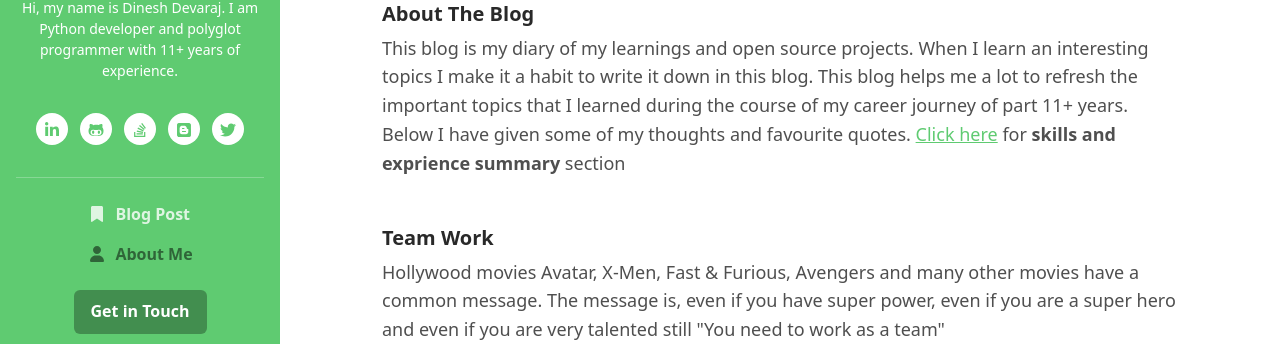
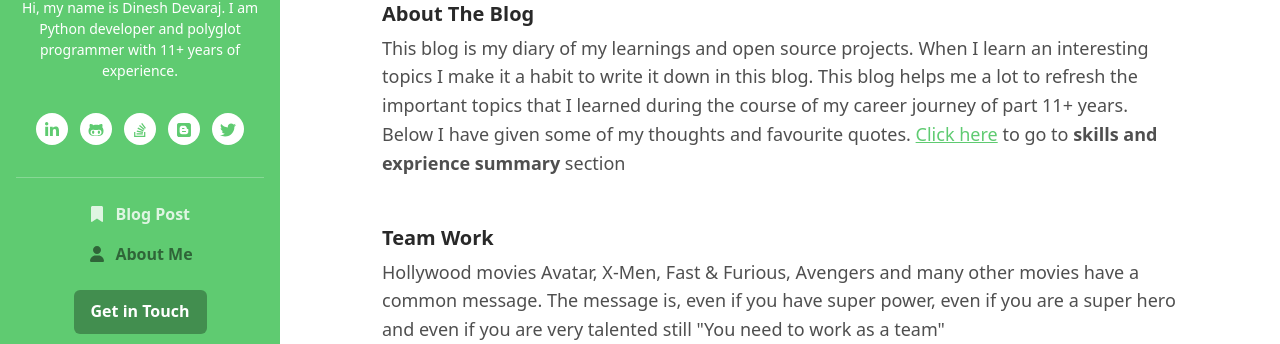
Before and after one commit to DineshDevaraj/ddblog, a Flask app: page /about.html in a window 1280 px wide. Shown: the part 264-608 px from the top of the page. Run offline with Flask 2, Linux system fonts and the light colour scheme; some libraries are stand-ins or nearby versions.

Commit message:
grammatical correction

```diff
--- a/templates/about.html
+++ b/templates/about.html
@@ -18,7 +18,7 @@
 		<p>I am a Python developer and polyglot programmer with 11+ years of experience. I have experience in developing Network Management Systems (NMS), SNMP Agents and SNMP Sub-Agents, SNMP Managers for Telecom & Networking domain. I have experience in developing ETL jobs for Financial Services domain.</p>
 
 		<h5 class="mt-5">About The Blog</h5>
-		<p>This blog is my diary of my learnings and open source projects. When I learn an interesting topics I make it a habit to write it down in this blog. This blog helps me a lot to refresh the important topics that I learned during the course of my career journey of part 11+ years. Below I have given some of my thoughts and favourite quotes. <a href="#es">Click here</a> for <b>skills and exprience summary</b> section</p>
+		<p>This blog is my diary of my learnings and open source projects. When I learn an interesting topics I make it a habit to write it down in this blog. This blog helps me a lot to refresh the important topics that I learned during the course of my career journey of part 11+ years. Below I have given some of my thoughts and favourite quotes. <a href="#es">Click here</a> to go to <b>skills and exprience summary</b> section</p>
 
 		<h5 class="mt-5">Team Work</h5><p>
 		Hollywood movies Avatar, X-Men, Fast & Furious, Avengers and many other movies have a common message. The message is, even if you have super power, even if you are a super hero and even if you are very talented still "You need to work as a team"
```
